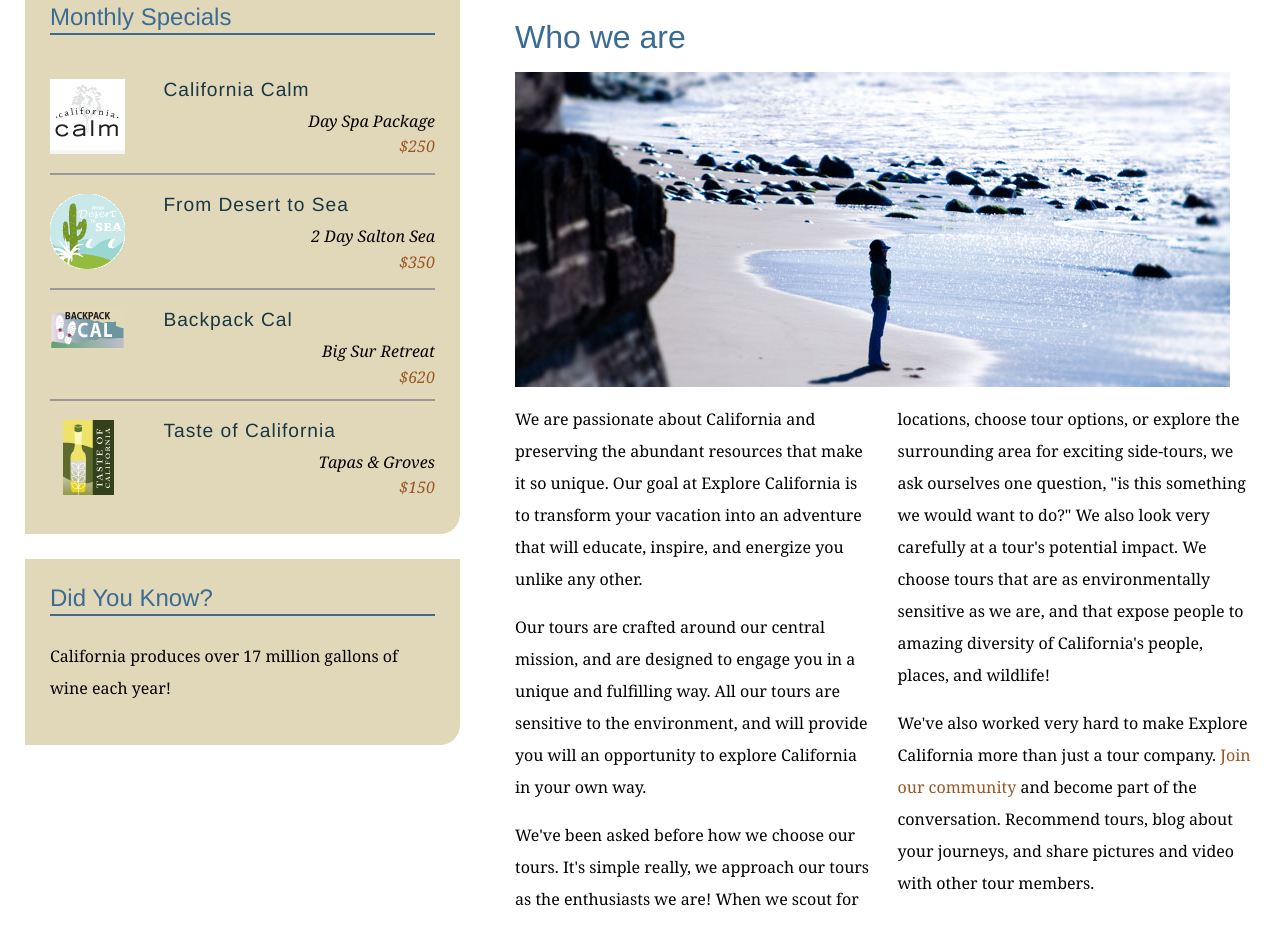
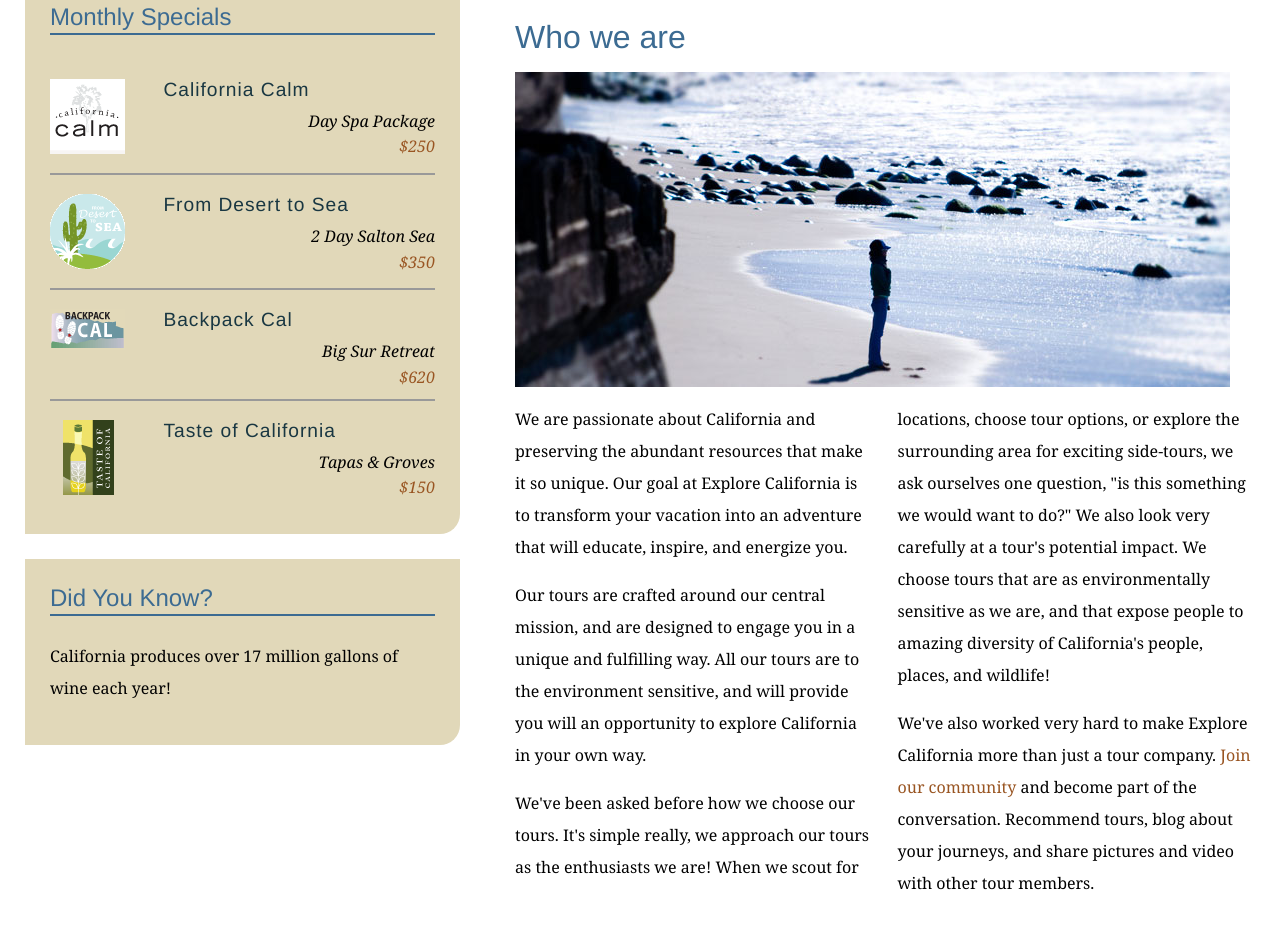
Before and after one commit to borman002/explore, a plain HTML site: page mission.html in a window 1280 px wide. Shown: the part 297-1244 px from the top of the page. Drawn offline with Linux system fonts and the light colour scheme.

Commit message:
Text edits on mission.html

```diff
--- a/mission.html
+++ b/mission.html
@@ -62,8 +62,8 @@
           <h1>Who we are</h1>
           <img src="assets/images/mission_look.jpg" alt="Looking out at the Pacific" class="articleImage" />
           <div class="multiCol">
-            <p>We are passionate about California and preserving the abundant resources that make it so unique. Our goal at Explore California is to transform your vacation into an adventure that will educate, inspire, and energize you unlike any other.</p>
-            <p>Our tours are crafted around our central mission, and are designed to engage you in a unique and fulfilling way. All our tours are sensitive to the environment, and will provide you will an opportunity to explore California in your own way.</p>
+            <p>We are passionate about California and preserving the abundant resources that make it so unique. Our goal at Explore California is to transform your vacation into an adventure that will educate, inspire, and energize you.</p>
+            <p>Our tours are crafted around our central mission, and are designed to engage you in a unique and fulfilling way. All our tours are  to the environment sensitive, and will provide you will an opportunity to explore California in your own way.</p>
             <p>We've been asked before how we choose our tours. It's simple really, we approach our tours as the enthusiasts we are! When we scout for locations, choose tour options, or explore the surrounding area for exciting side-tours, we ask ourselves one question, &quot;is this something we would want to do?&quot; We also look very carefully at a tour's potential impact. We choose tours that are as environmentally sensitive as we are, and that expose people to amazing diversity of California's people, places, and wildlife!</p>
             <p>We've also worked very hard to make Explore California more than just a tour company. <a href="explorers/join.html">Join our community</a> and become part of the conversation. Recommend tours, blog about your journeys, and share pictures and video with other tour members.</p>
           </div>
```
